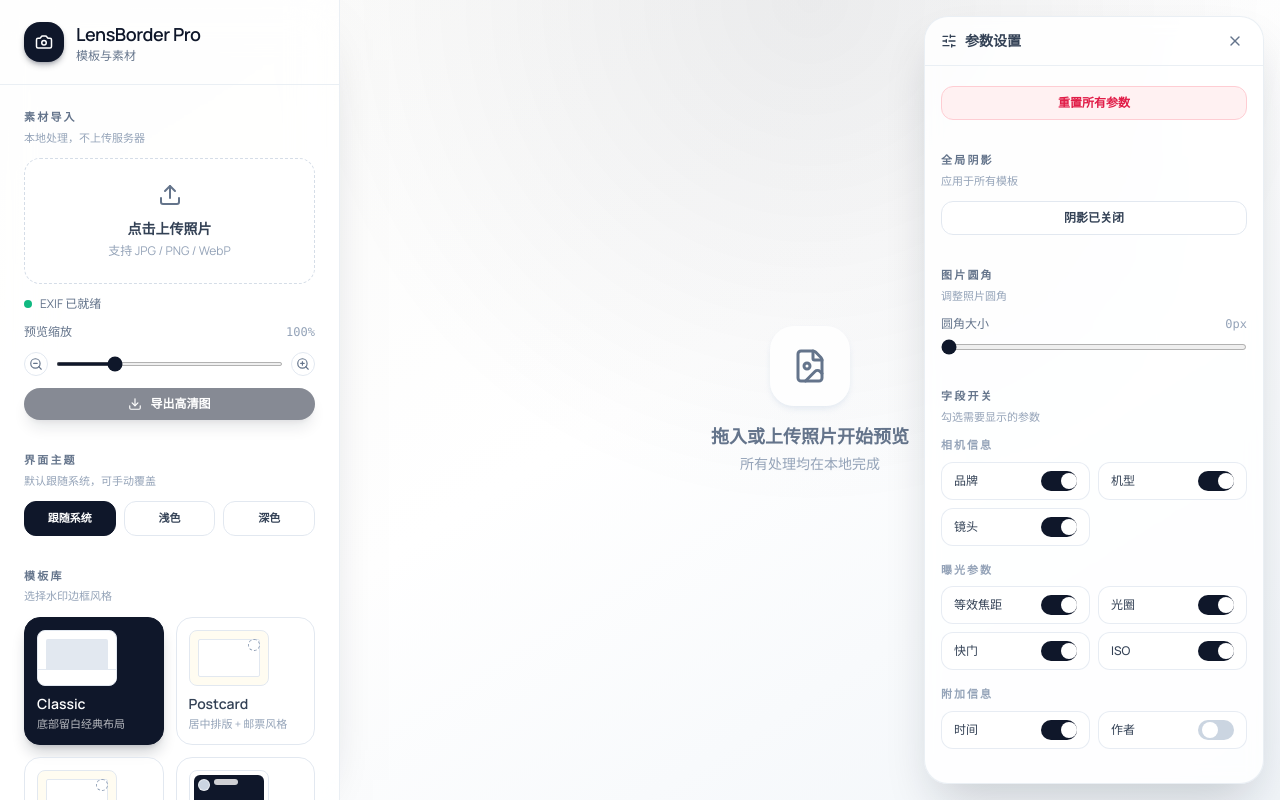
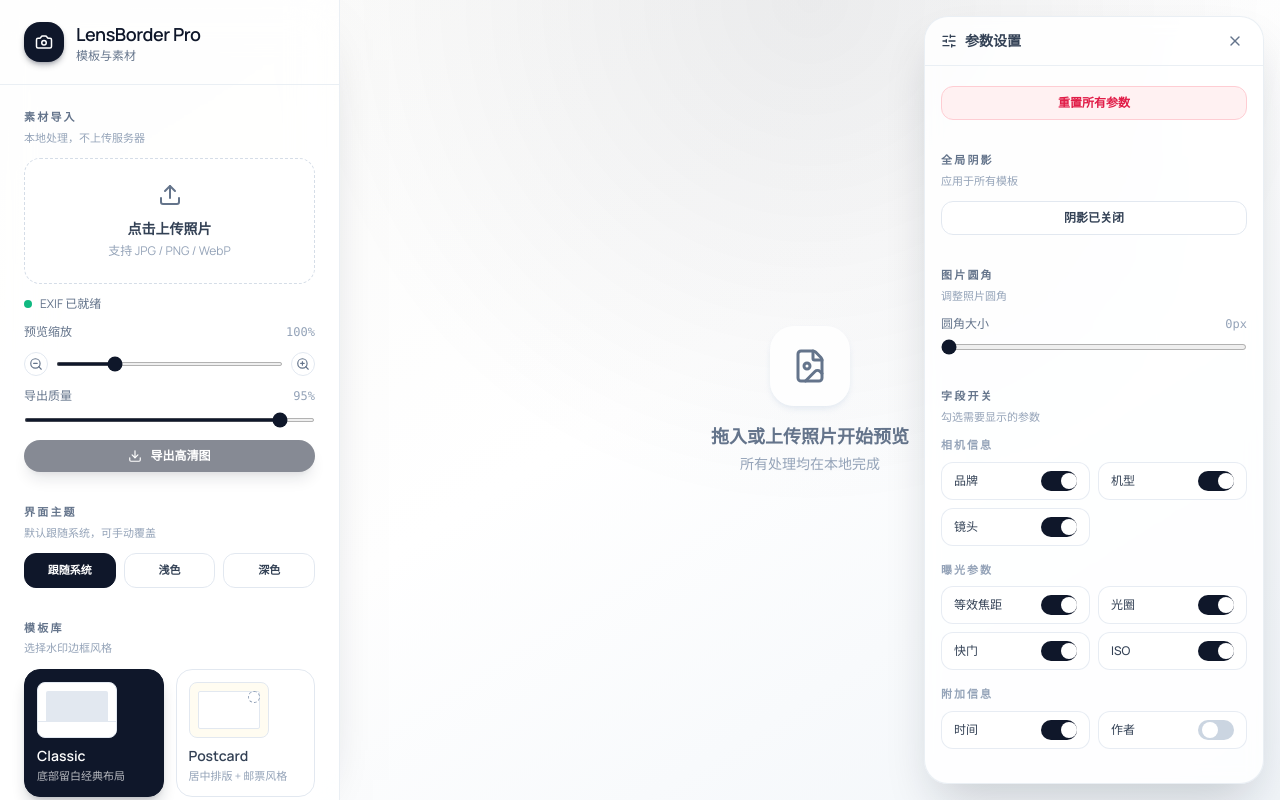
Before and after one commit to GreFir/LensBorder-Pro, a React (Vite) app: page / in a window 1280 px wide. Built offline with nearby package versions, Linux system fonts and the light colour scheme.

Commit message:
new file:   src/components/TemplatePanel.jsx

```diff
--- a/src/App.jsx
+++ b/src/App.jsx
@@ -10,6 +10,7 @@ import { extractImagePalette } from './utils/colorUtils';
 
 const PREVIEW_MAX_DIMENSION = 2000;
 const THEME_STORAGE_KEY = 'lensborder-theme-mode';
+const DEFAULT_EXPORT_QUALITY = 0.95;
 
 const getSystemDarkPreference = () =>
   typeof window !== 'undefined' &&
@@ -27,6 +28,54 @@ const getInitialThemeMode = () => {
     console.warn('Read theme mode failed:', error);
   }
   return 'system';
+};
+
+const getExportFileName = () => `lensborder_${Date.now()}.jpg`;
+
+const createJpegBlob = (canvas, quality) =>
+  new Promise((resolve, reject) => {
+    canvas.toBlob(
+      (blob) => {
+        if (!blob) {
+          reject(new Error('Export blob is empty'));
+          return;
+        }
+        resolve(blob);
+      },
+      'image/jpeg',
+      quality
+    );
+  });
+
+const saveBlobWithAnchor = (blob, fileName) => {
+  const url = URL.createObjectURL(blob);
+  const link = document.createElement('a');
+  link.download = fileName;
+  link.href = url;
+  document.body.appendChild(link);
+  link.click();
+  document.body.removeChild(link);
+  URL.revokeObjectURL(url);
+};
+
+const saveBlobWithFilePicker = async (blob, fileName) => {
+  if (typeof window === 'undefined' || typeof window.showSaveFilePicker !== 'function') {
+    return false;
+  }
+
+  const handle = await window.showSaveFilePicker({
+    suggestedName: fileName,
+    types: [
+      {
+        description: 'JPEG image',
+        accept: { 'image/jpeg': ['.jpg', '.jpeg'] },
+      },
+    ],
+  });
+  const writable = await handle.createWritable();
+  await writable.write(blob);
+  await writable.close();
+  return true;
 };
 
 const getDefaultConfig = () => {
@@ -94,6 +143,7 @@ export default function App() {
   const [settingsOpen, setSettingsOpen] = useState(true);
   const [themeMode, setThemeMode] = useState(() => getInitialThemeMode());
   const [isSystemDark, setIsSystemDark] = useState(() => getSystemDarkPreference());
+  const [exportQuality, setExportQuality] = useState(DEFAULT_EXPORT_QUALITY);
   const resolvedTheme = themeMode === 'system' ? (isSystemDark ? 'dark' : 'light') : themeMode;
 
   const [meta, setMeta] = useState(() => createEmptyMeta());
@@ -281,7 +331,7 @@ export default function App() {
     reader.readAsDataURL(file);
   };
 
-  const handleDownload = () => {
+  const handleDownload = async () => {
     if (!image) return;
 
     const exportCanvas = document.createElement('canvas');
@@ -290,21 +340,25 @@ export default function App() {
 
     renderFrame(exportCtx, image, config, meta, { scale: 1, preview: false });
 
-    exportCanvas.toBlob(
-      (blob) => {
-        if (!blob) return;
-        const url = URL.createObjectURL(blob);
-        const link = document.createElement('a');
-        link.download = `lensborder_${Date.now()}.jpg`;
-        link.href = url;
-        document.body.appendChild(link);
-        link.click();
-        document.body.removeChild(link);
-        URL.revokeObjectURL(url);
-      },
-      'image/jpeg',
-      0.95
-    );
+    try {
+      const fileName = getExportFileName();
+      const blob = await createJpegBlob(exportCanvas, exportQuality);
+      const savedByPicker = await saveBlobWithFilePicker(blob, fileName);
+      if (!savedByPicker) {
+        saveBlobWithAnchor(blob, fileName);
+      }
+    } catch (error) {
+      if (error?.name === 'AbortError') {
+        return;
+      }
+      console.error('Export failed:', error);
+      try {
+        const blob = await createJpegBlob(exportCanvas, exportQuality);
+        saveBlobWithAnchor(blob, getExportFileName());
+      } catch (fallbackError) {
+        console.error('Export fallback failed:', fallbackError);
+      }
+    }
   };
 
   return (
@@ -320,6 +374,8 @@ export default function App() {
           onZoomChange={handleZoomChange}
           hasImage={!!image}
           onDownload={handleDownload}
+          exportQuality={exportQuality}
+          onExportQualityChange={setExportQuality}
           themeMode={themeMode}
           onThemeModeChange={setThemeMode}
         />
--- a/src/components/TemplatePanel.jsx
+++ b/src/components/TemplatePanel.jsx
@@ -135,10 +135,13 @@ export default function TemplatePanel({
   onZoomChange,
   hasImage,
   onDownload,
+  exportQuality,
+  onExportQualityChange,
   themeMode,
   onThemeModeChange,
 }) {
   const zoomPercent = Math.round(zoom * 100);
+  const qualityPercent = Math.round(exportQuality * 100);
   const handleZoom = (value) => {
     onZoomChange(clampZoom(value));
   };
@@ -224,6 +227,22 @@ export default function TemplatePanel({
               </button>
             </div>
 
+            <div className="mt-3 space-y-2">
+              <div className="flex items-center justify-between text-xs text-slate-500 dark:text-slate-400">
+                <span>导出质量</span>
+                <span className="font-mono text-slate-400">{qualityPercent}%</span>
+              </div>
+              <input
+                type="range"
+                min="0.5"
+                max="1"
+                step="0.01"
+                value={exportQuality}
+                onChange={(event) => onExportQualityChange(parseFloat(event.target.value))}
+                className="h-1 w-full cursor-pointer accent-slate-900 dark:accent-slate-100"
+              />
+            </div>
+
             <button
               type="button"
               disabled={!hasImage}
```
